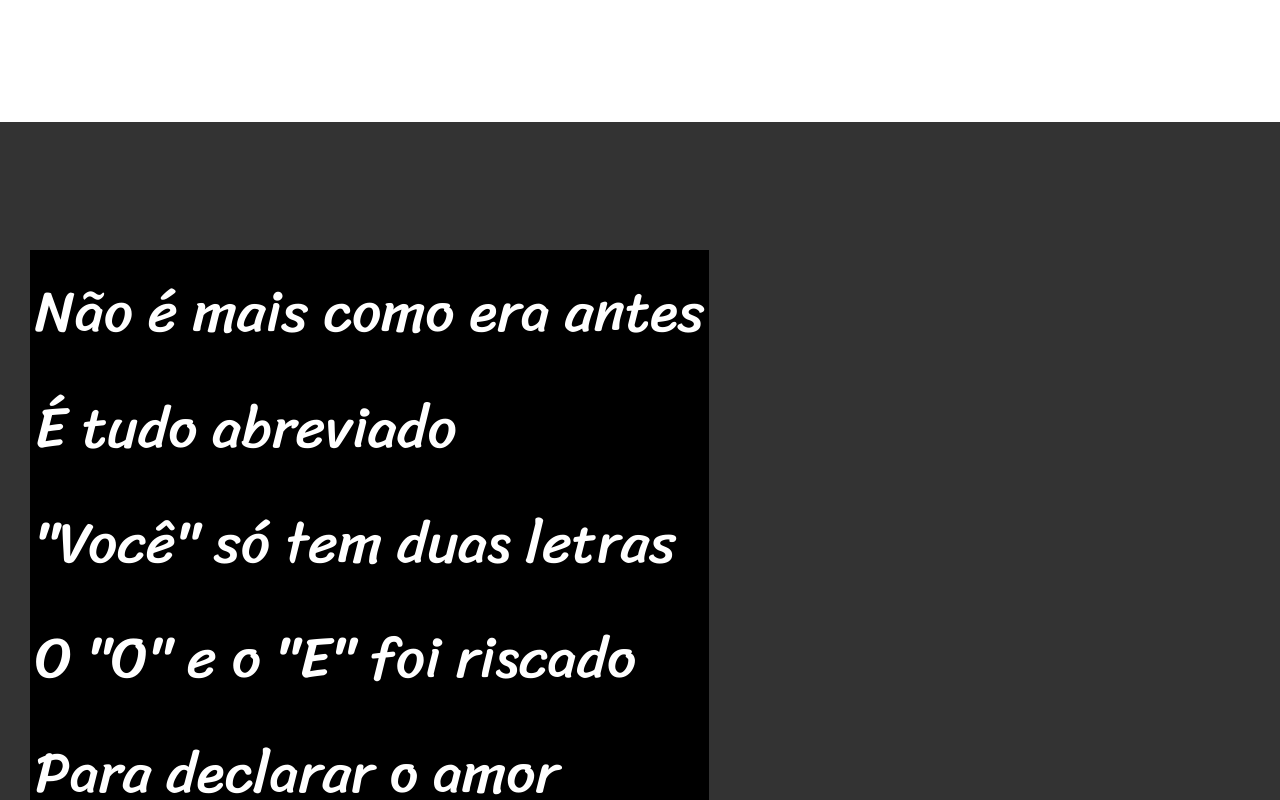
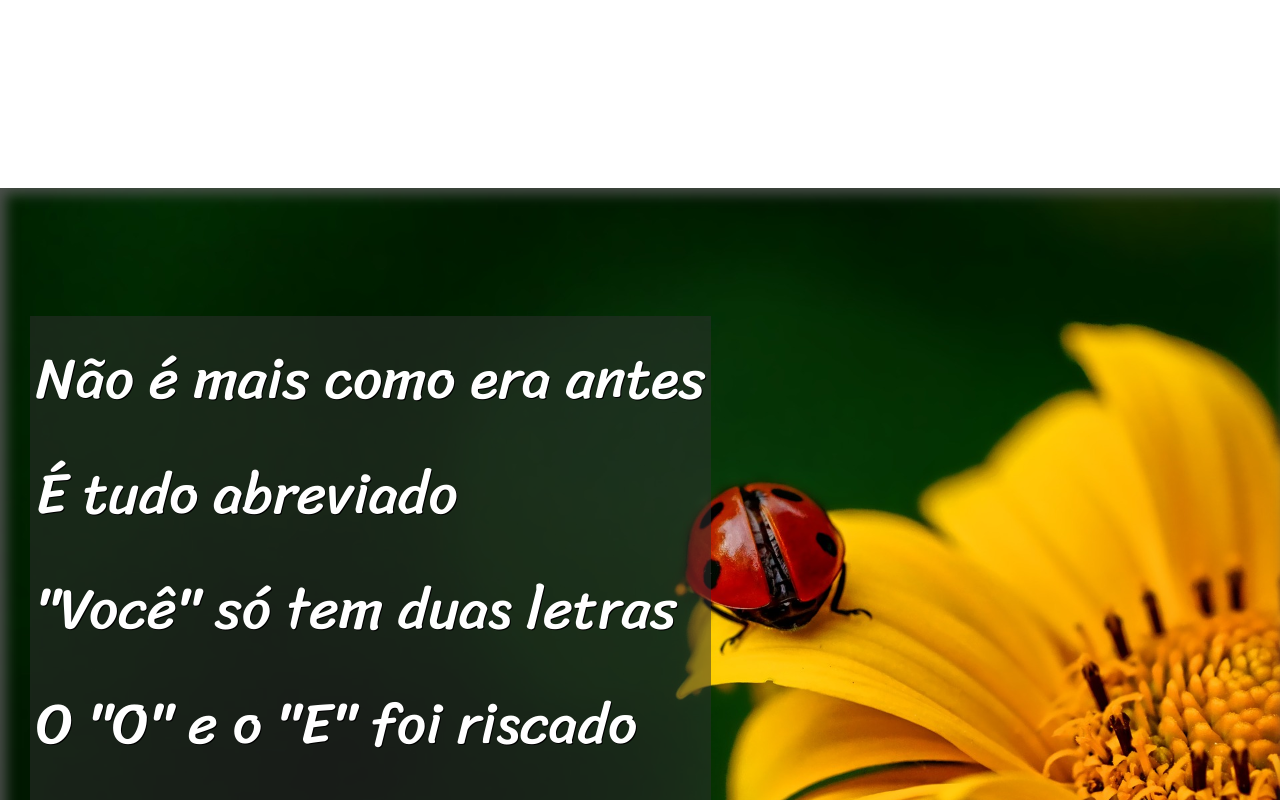
Before and after one commit to wilsonjoseph01/HTML-CSS, a plain HTML site: page Desafios/de012/index.html in a window 1280 px wide. Shown: the part 1300-2100 px from the top of the page. Drawn offline with Linux system fonts and the light colour scheme.

Commit message:
atualizei estilo des12

```diff
--- a/Desafios/de012/estilo/style.css
+++ b/Desafios/de012/estilo/style.css
@@ -61,6 +61,9 @@
    font-family: var(--font3);
    font-size: 4.5vw;
  }
+ section > p {
+  padding: 1em;
+ }
 
  section.normal {
    background-color: white;
@@ -70,11 +73,25 @@
  section.imagem {
    background-color: rgb(51,51, 51);
    color: white;
+   box-shadow: inset 6px 6px 13px 0px rgba(88, 88, 88, 0.86);
+   background-size: cover;
+   background-attachment: fixed;
  }
  section.imagem > p{
-   display: inline-block;
-   padding: 5px;
-background-color: rgba(0, 0, 0, 253);
+  display: inline-block;
+  padding: 6px;
+  background-color: rgba(48, 48, 48, 0.514);
+  text-shadow: 1px 1px 0px black;
+ }
+ section#img01 {
+  background-image: url('../imagens/background001.jpg');
+  background-position: right center;
+
+ }
+ section#img02 {
+  background-image: url('../imagens/background002.jpg');
+
+
  }
 
 
--- a/Desafios/de012/index.html
+++ b/Desafios/de012/index.html
@@ -26,7 +26,7 @@
         </p>
     </section>
 
-    <section class="imagem">
+    <section class="imagem" id="img01">
         <p>
             Não é mais como era antes <br>
             É tudo abreviado <br>
@@ -60,7 +60,7 @@
         </p>
     </section>
 
-    <section class="imagem">
+    <section class="imagem" id="img02">
         <p>
             Tenho saudade das cartas <br>
             Escritas com a própria mão <br>
```
